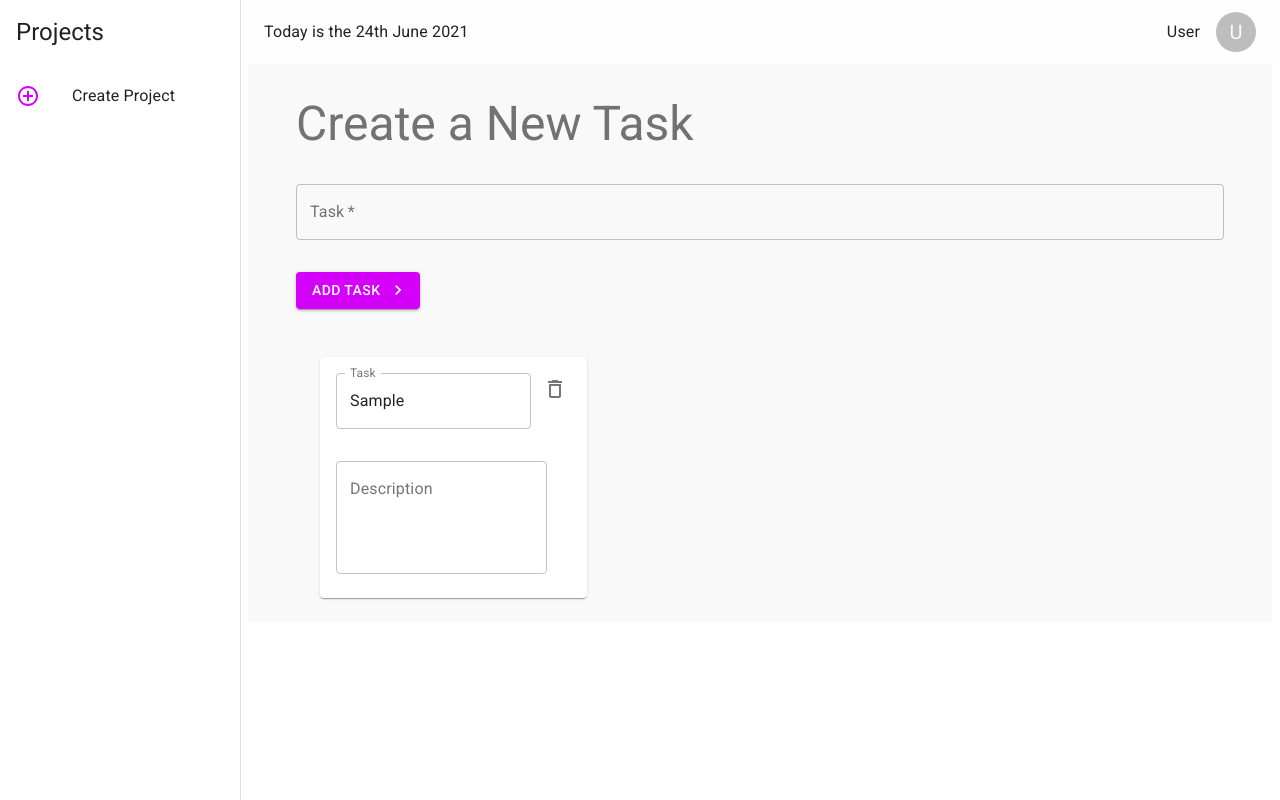
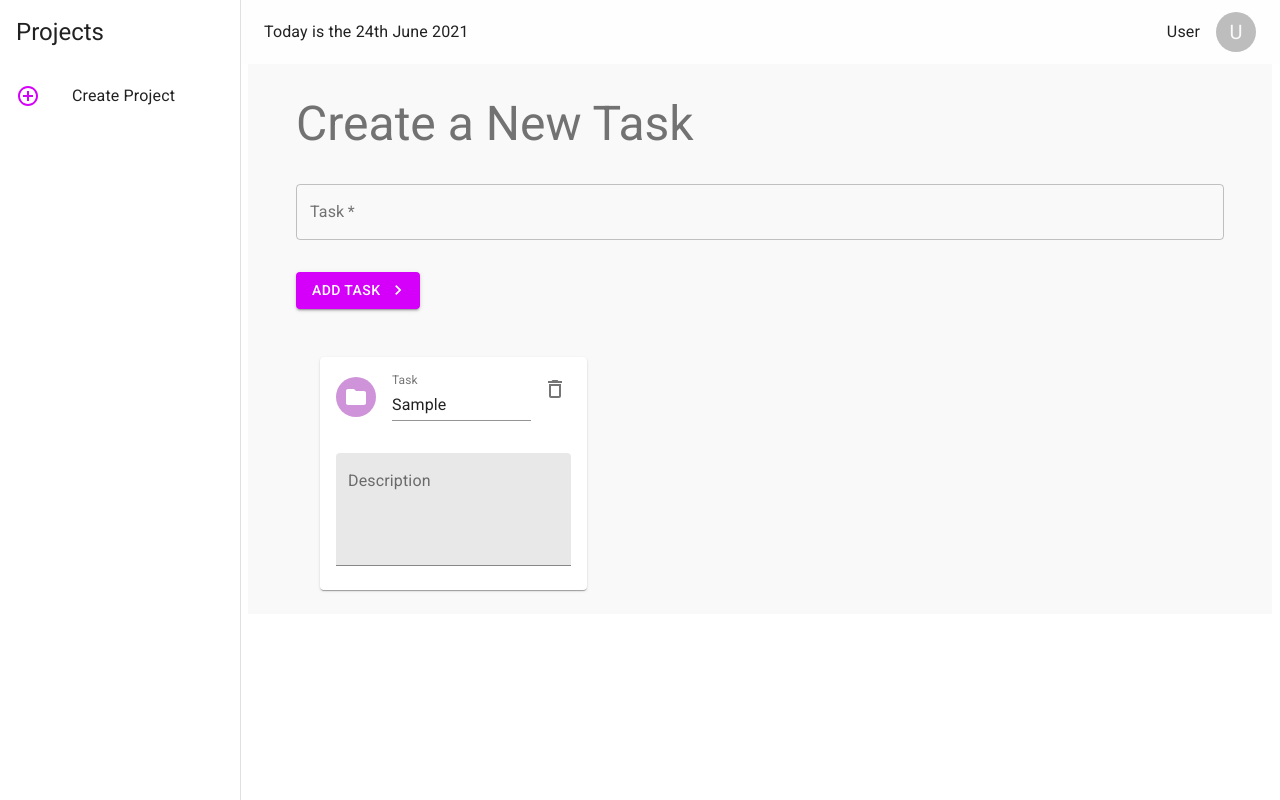
Before and after one commit to lazirpascual/react-to-do-list, a React (Create React App) app: page / in a window 1280 px wide. Both pictures are taken after typing "Sample" into the empty fields and a click on the button "ADD TASK". Built offline with nearby package versions, Linux system fonts and the light colour scheme.

Commit message:
add styling for task card

```diff
--- a/src/components/TaskCard.js
+++ b/src/components/TaskCard.js
@@ -6,13 +6,33 @@ import IconButton from "@material-ui/core/IconButton";
 import DeleteOutlined from "@material-ui/icons/DeleteOutlined";
 import TextField from "@material-ui/core/TextField";
 import Typography from "@material-ui/core/Typography";
+import Avatar from "@material-ui/core/Avatar";
+import FolderIcon from "@material-ui/icons/Folder";
+import { purple } from "@material-ui/core/colors";
+import { makeStyles } from "@material-ui/core/styles";
+
+const useStyles = makeStyles((theme) => ({
+  purple: {
+    color: theme.palette.getContrastText(purple[500]),
+    backgroundColor: purple[200],
+  },
+  description: {
+    paddingLeft: theme.spacing(3),
+  },
+}));
 
 export default function TaskCard(props) {
+  const classes = useStyles();
   const { task, deleteTask, updateTask, updateDescription } = props;
   return (
     <div>
       <Card variant="Media">
         <CardHeader
+          avatar={
+            <Avatar className={classes.purple}>
+              <FolderIcon />
+            </Avatar>
+          }
           action={
             <IconButton onClick={() => deleteTask(task.id)}>
               <DeleteOutlined />
@@ -25,7 +45,7 @@ export default function TaskCard(props) {
               onChange={(e) => updateTask(e.target.value, task.id)}
               key={task.id}
               type="text"
-              variant="outlined"
+              variant="standard"
               color="secondary"
             ></TextField>
           }
@@ -34,14 +54,15 @@ export default function TaskCard(props) {
           <Typography variant="body2" color="textSecondary">
             {
               <TextField
+                label="Description"
                 value={task.description}
-                label="Description"
                 onChange={(e) => updateDescription(e.target.value, task.id)}
                 key={task.id}
                 type="text"
-                variant="outlined"
+                variant="filled"
                 color="secondary"
                 multiline
+                fullWidth
                 rows={4}
               ></TextField>
             }
```
